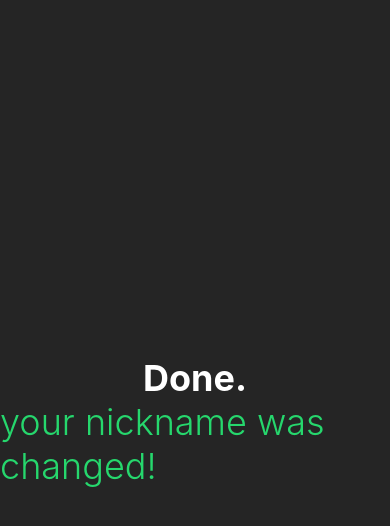
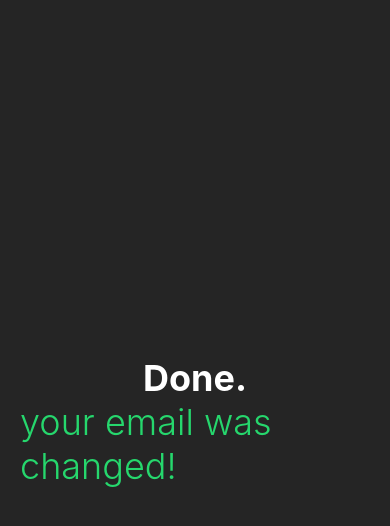
Before and after one commit to huferr/math-viewer, a React Native app: screen /success_change_email in a window 390 px wide. Both pictures are taken after a click on the element 55 px from the left and 45 px from the top of the page. Shown: the top 526 px of the page. Built offline with nearby package versions, Linux system fonts and the light colour scheme.

Commit message:
fix: styles bugs

```diff
--- a/src/pages/Profile/ChangeEmail/2.SuccessChangeEmail.screen.tsx
+++ b/src/pages/Profile/ChangeEmail/2.SuccessChangeEmail.screen.tsx
@@ -1,23 +1,23 @@
+import React, { useEffect } from "react";
 import { useNavigation } from "@react-navigation/core";
-import React, { useEffect } from "react";
 import { NavigateTo } from "../../../services";
 import { Heading } from "../../../styles";
 import { Content, TitleWrapper } from "./ChangeEmail.styles";
 
 export const SuccessChangeEmail: React.FC = () => {
   const navigation = useNavigation();
+
   useEffect(() => {
     setTimeout(() => {
       NavigateTo("profile", navigation, {});
     }, 3000);
-
   }, []);
 
   return (
     <Content>
       <Heading bold>Done.</Heading>
       <TitleWrapper>
-        <Heading green textAlign="center">your nickname was changed!</Heading>
+        <Heading green textAlign="center">your email was changed!</Heading>
       </TitleWrapper>
     </Content>
   );
--- a/src/pages/Profile/ChangeEmail/ChangeEmail.styles.tsx
+++ b/src/pages/Profile/ChangeEmail/ChangeEmail.styles.tsx
@@ -1,5 +1,6 @@
 import styled from "styled-components/native";
 import { colors } from "../../../styles";
+import metrics from "../../../styles/metrics";
 
 export const Content = styled.SafeAreaView`
   flex: 1;
@@ -11,4 +12,5 @@ export const Content = styled.SafeAreaView`
 
 export const TitleWrapper = styled.Text`
   flex-direction: row;
+  padding: 0 ${metrics.basePadding}px;
 `;
--- a/src/pages/VerifyEmail/VerifyEmail.screen.tsx
+++ b/src/pages/VerifyEmail/VerifyEmail.screen.tsx
@@ -48,7 +48,7 @@ export const VerifyEmail: React.FC = () => {
       verticalBounce={false}
     >
       <TopIcon green>∆</TopIcon>
-      <Subtitle marginTop={30} marginBottom={30}>Enter the verification code we sent you in your email</Subtitle>
+      <Subtitle marginTop={30} marginBottom={30} textAlign="center">Enter the verification code we sent you in your email</Subtitle>
       <InputPinCode
         secure
         size={5}
```
